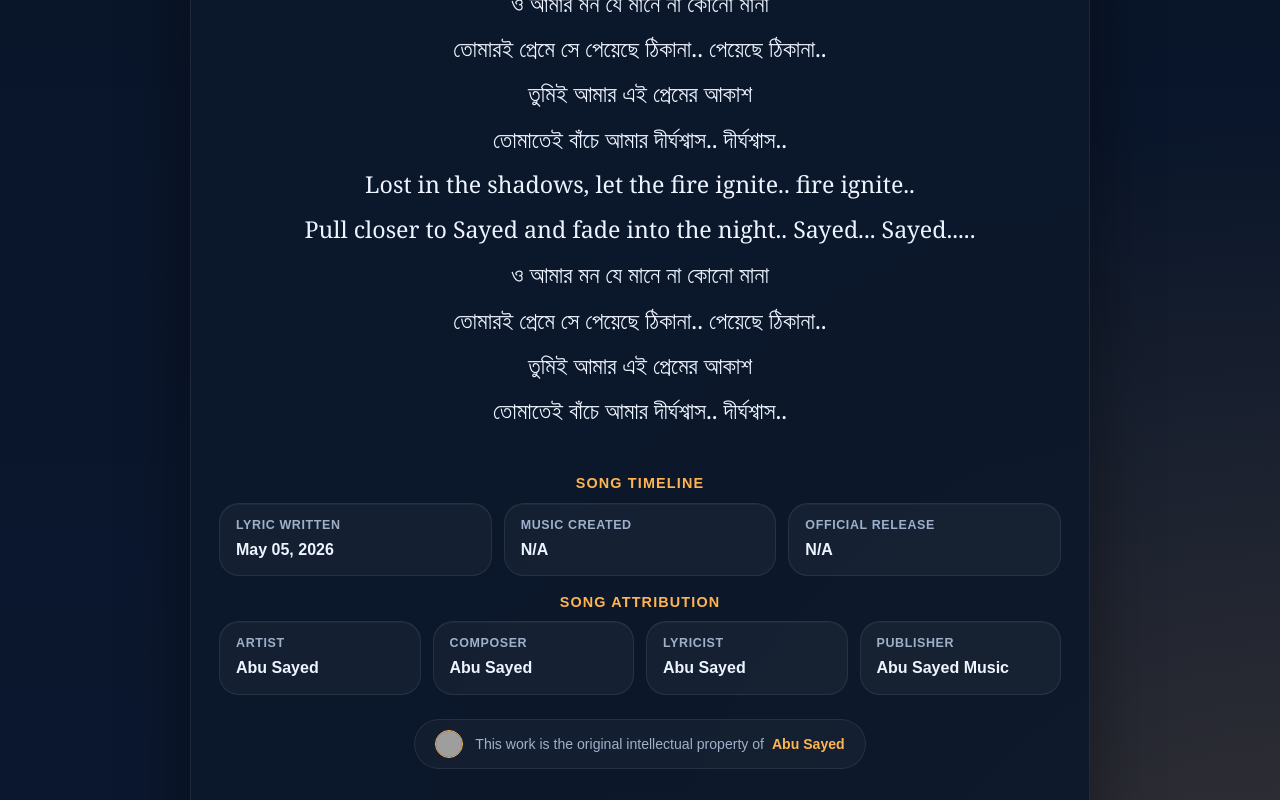
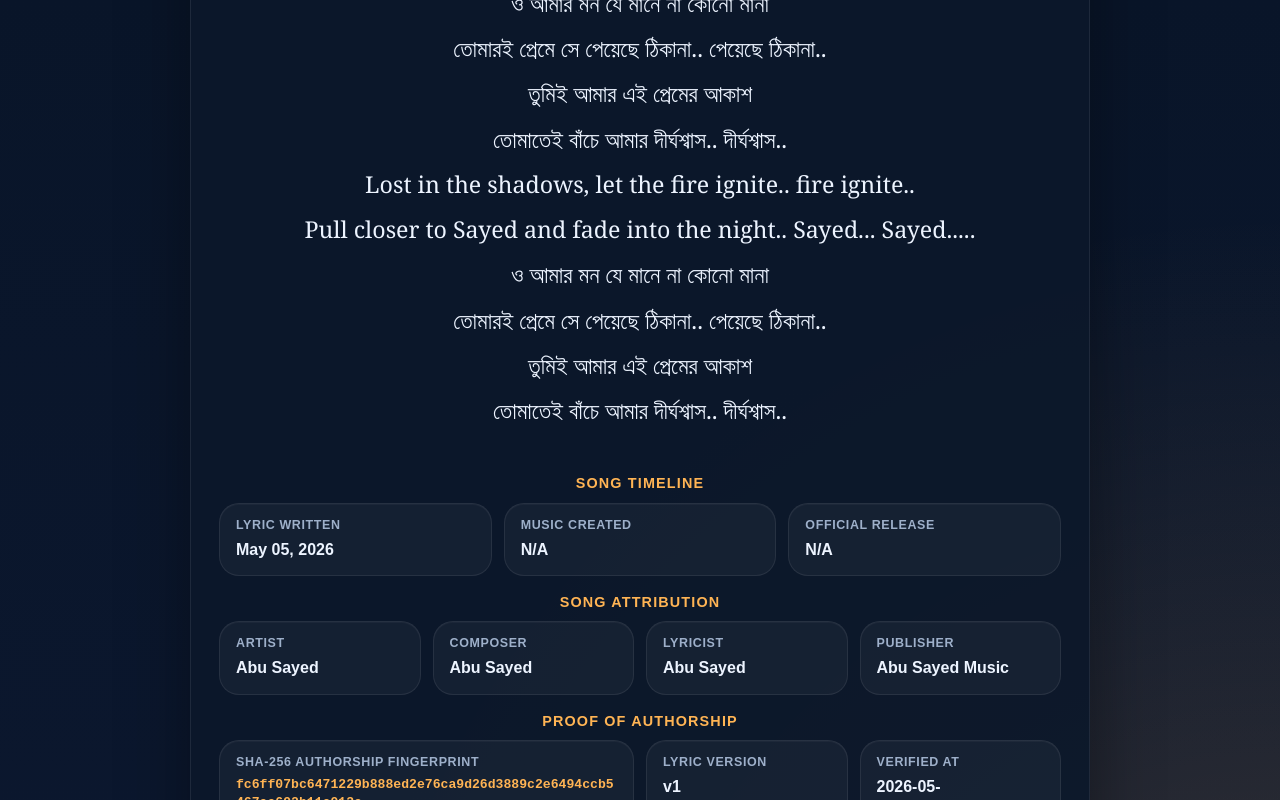
Before and after one commit to ImAbuSayed/e-hawa, a plain HTML site: page index.html in a window 1280 px wide. Shown: the part 2000-2800 px from the top of the page. Drawn offline with Linux system fonts and the light colour scheme; grey boxes are pictures that could not be loaded.

Commit message:
feat: update song assets v1 with signed GPG commit [verified]

```diff
--- a/index.html
+++ b/index.html
@@ -14,9 +14,9 @@
     <meta name="keywords" content="E Hawa, Abu Sayed lyrics, original song lyrics, Abu Sayed original song, Abu Sayed lyricist, Abu Sayed composer, Abu Sayed songwriter, official lyrics">
     <meta name="robots" content="index,follow,max-snippet:-1,max-image-preview:large,max-video-preview:-1">
     <meta name="referrer" content="strict-origin-when-cross-origin">
-    <meta name="description" content="Access the verified lyrics of &#x27;E Hawa&#x27;, an original song crafted, composed, and performed by Abu Sayed.">
+    <meta name="description" content="Official documentation of lyrics for &#x27;E Hawa&#x27;, a signature song by Abu Sayed, showcasing his original songwriting and composition.">
     <meta property="og:title" content="E Hawa - Original Lyrics by Abu Sayed">
-    <meta property="og:description" content="Access the verified lyrics of &#x27;E Hawa&#x27;, an original song crafted, composed, and performed by Abu Sayed.">
+    <meta property="og:description" content="Official documentation of lyrics for &#x27;E Hawa&#x27;, a signature song by Abu Sayed, showcasing his original songwriting and composition.">
     <meta property="og:type" content="music.song">
     <meta property="og:url" content="https://imabusayed.github.io/e-hawa/">
     <meta property="og:site_name" content="Abu Sayed Music">
@@ -24,7 +24,7 @@
     <meta name="last-modified" content="2026-05-05 18:40:44">
     <meta name="twitter:card" content="summary_large_image">
     <meta name="twitter:title" content="E Hawa - Original Lyrics by Abu Sayed">
-    <meta name="twitter:description" content="Access the verified lyrics of &#x27;E Hawa&#x27;, an original song crafted, composed, and performed by Abu Sayed.">
+    <meta name="twitter:description" content="Official documentation of lyrics for &#x27;E Hawa&#x27;, a signature song by Abu Sayed, showcasing his original songwriting and composition.">
     <link rel="canonical" href="https://imabusayed.github.io/e-hawa/">
     <link rel="sitemap" type="application/xml" title="Sitemap" href="https://imabusayed.github.io/e-hawa/sitemap.xml">
     <link rel="author" href="https://github.com/ImAbuSayed">
@@ -100,7 +100,7 @@
       "@id": "https://imabusayed.github.io/e-hawa#webpage",
       "url": "https://imabusayed.github.io/e-hawa/",
       "name": "E Hawa - Original Lyrics by Abu Sayed",
-      "description": "Access the verified lyrics of 'E Hawa', an original song crafted, composed, and performed by Abu Sayed.",
+      "description": "Official documentation of lyrics for 'E Hawa', a signature song by Abu Sayed, showcasing his original songwriting and composition.",
       "isPartOf": {
         "@id": "https://music.abusayed.com.bd/#website"
       },
@@ -537,7 +537,7 @@
 
         <div class="controls">
             <button class="btn-speak" id="speakBtn" title="Read the lyrics aloud"><span id="speakText">Read Aloud</span></button>
-            <a href="https://music.abusayed.com.bd/Licensing/?page=https://imabusayed.github.io/e-hawa/" class="btn-license" title="Get licensing for this song" target="_blank">Official Music Licensing for E Hawa</a>
+            <a href="https://music.abusayed.com.bd/Licensing/?page=https://imabusayed.github.io/e-hawa/" class="btn-license" title="Get licensing for this song" target="_blank">Music Rights & Licensing for E Hawa</a>
 
         </div>
         <br>
@@ -612,6 +612,26 @@
             <div class="meta-card">
                 <span class="meta-label">Publisher</span>
                 <strong>Abu Sayed Music</strong>
+            </div>
+
+                </div>
+            </div>
+
+            <div class="details-block">
+                <div class="details-title">Proof of Authorship</div>
+                <div class="meta-grid">
+
+            <div class="meta-card" style="grid-column: span 2;">
+                <span class="meta-label">SHA-256 Authorship Fingerprint</span>
+                <strong style="word-break: break-all; font-family: monospace; font-size: 0.82rem; color: var(--accent);">fc6ff07bc6471229b888ed2e76ca9d26d3889c2e6494ccb5467ae692b11c913c</strong>
+            </div>
+            <div class="meta-card">
+                <span class="meta-label">Lyric Version</span>
+                <strong>v1</strong>
+            </div>
+            <div class="meta-card">
+                <span class="meta-label">Verified At</span>
+                <strong>2026-05-08T10:15:42.231115</strong>
             </div>
 
                 </div>
```
Also changed, not shown: excerpts/Bridge-Preview.txt (added), excerpts/Chorus-Preview.txt (added), excerpts/Hook-1-Preview.txt (added), excerpts/Hook-2-Preview.txt (added), excerpts/Pre-Chorus-1-Preview.txt (added), excerpts/Pre-Chorus-2-Preview.txt (added), excerpts/Verse-1-Preview.txt (added), excerpts/Verse-2-Preview.txt (added), excerpts/Verse-3-Preview.txt (added), hashes.txt (added), llms.txt, manifest.json (added), 1 other file.
